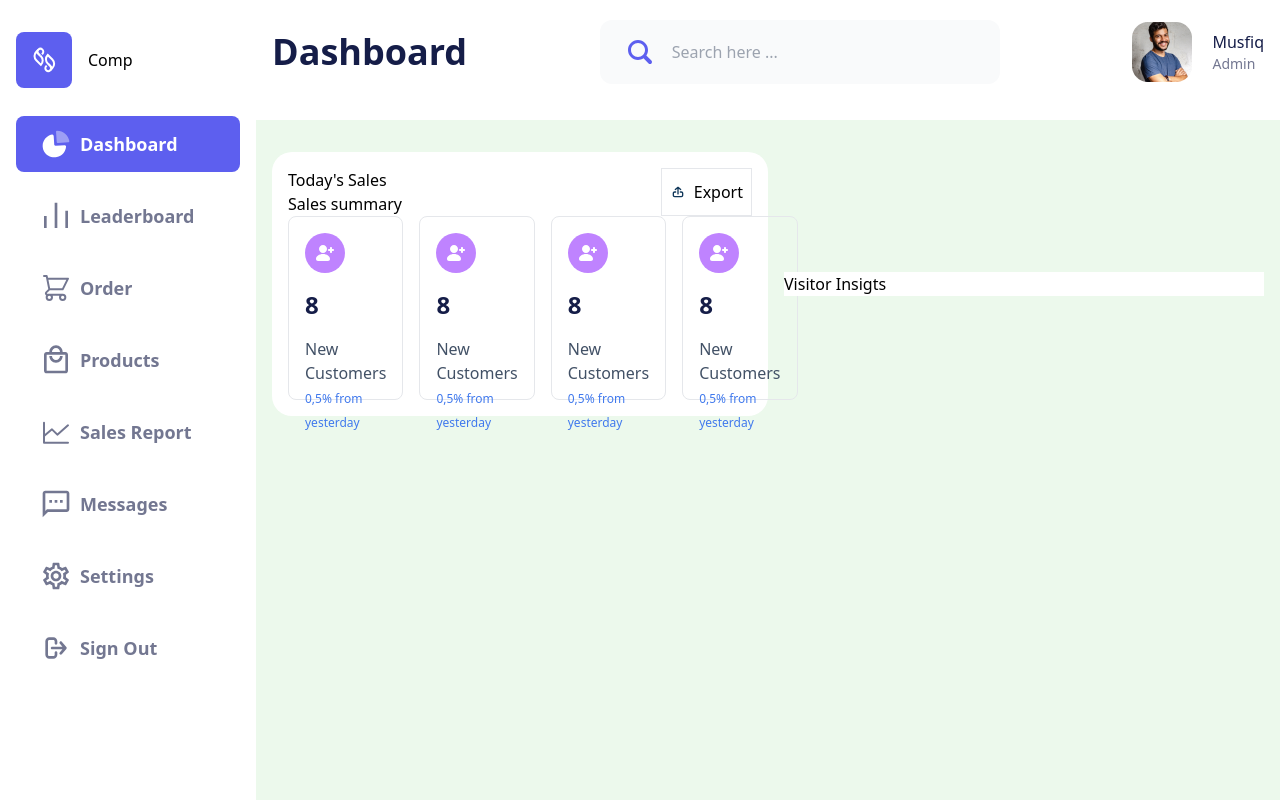
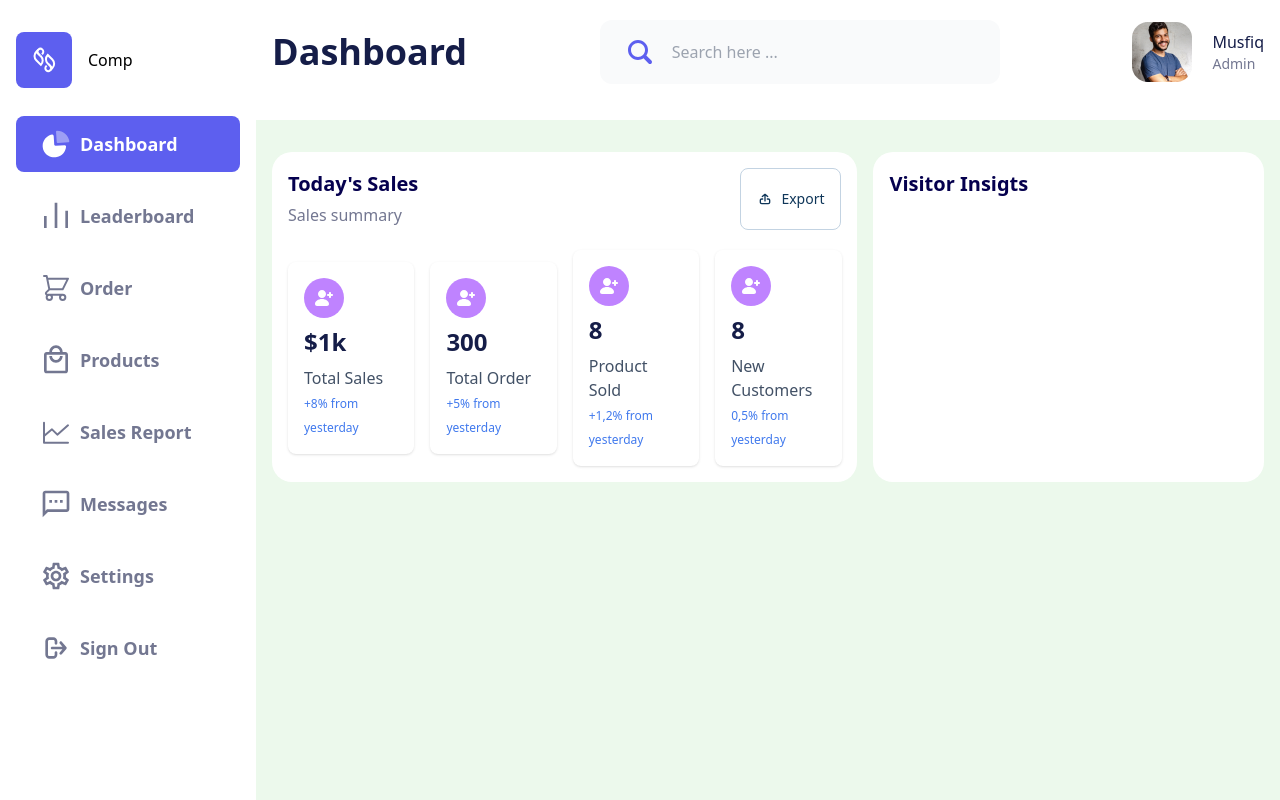
Before and after one commit to abeeebdon/dashboard, a React (Vite) app: page / in a window 1280 px wide. Built offline with nearby package versions, Linux system fonts and the light colour scheme.

Commit message:
Working on grapgh

```diff
--- a/src/features/dashboard/MainComponent.tsx
+++ b/src/features/dashboard/MainComponent.tsx
@@ -3,10 +3,12 @@ import Col from './components/Col'
 const MainComponent = () => {
   return (
     <>
-      <section className="flex items-center justify-between gap-4">
+      <section className="flex  h-fit justify-between gap-4">
         <Col />
-        <article className="w-1/2 bg-white">
-          <h2>Visitor Insigts</h2>
+        <article className="p-4 rounded-[20px] w-2/5 bg-white">
+          <h2 className="text-[20px] leading-8 font-semibold text-grey-shade">
+            Visitor Insigts
+          </h2>
         </article>
       </section>
     </>
--- a/src/features/dashboard/components/Col.tsx
+++ b/src/features/dashboard/components/Col.tsx
@@ -2,38 +2,44 @@ import SalesComponent from './SalesComponent'
 
 const Col = () => {
   return (
-    <section className="w-1/2  p-4 rounded-[20px] h-full bg-white">
+    <section className="w-3/5  p-4 rounded-[20px] h-full bg-white">
       <article className="flex justify-between">
         <div className="flex flex-col">
-          <h2>Today's Sales</h2>
-          <p>Sales summary</p>
+          <h2 className="text-[20px] leading-8 font-semibold text-grey-shade">
+            Today's Sales
+          </h2>
+          <p className="text-[16px] leading-[30px] text-grey-700 ">
+            Sales summary
+          </p>
         </div>
-        <div className="border p-2 flex items-center gap-2">
+        <div className="border border-[#C3D3E2] px-4  rounded-lg flex items-center gap-2">
           <img src="/icons/export.svg" alt="img" />
-          <span>Export</span>
+          <p className="text-[14px] leading-5 font-medium text-[#0F3659]">
+            Export
+          </p>
         </div>
       </article>
-      <article className="flex items-center gap-4 ">
+      <article className="mt-5 flex items-center gap-4 ">
         <SalesComponent
-          name="New Customers"
-          details="0,5% from yesterday"
+          name="Total Sales"
+          details="+8% from yesterday"
+          number="$1k"
+          src="customer"
+          bgColor="pink-100"
+        />
+        <SalesComponent
+          name="Total Order "
+          details="+5% from yesterday"
+          number={300}
+          src="customer"
+          bgColor="pink-50"
+        />
+        <SalesComponent
+          name="Product Sold"
+          details="+1,2% from yesterday"
           number={8}
           src="customer"
-          bgColor="purples-100"
-        />
-        <SalesComponent
-          name="New Customers"
-          details="0,5% from yesterday"
-          number={8}
-          src="customer"
-          bgColor="purples-100"
-        />
-        <SalesComponent
-          name="New Customers"
-          details="0,5% from yesterday"
-          number={8}
-          src="customer"
-          bgColor="purples-100"
+          bgColor="grey-100"
         />
         <SalesComponent
           name="New Customers"
--- a/src/features/dashboard/components/SalesComponent.tsx
+++ b/src/features/dashboard/components/SalesComponent.tsx
@@ -2,13 +2,13 @@ interface Props {
   src: string
   name: string
   details: string
-  number: number
+  number: number | string
   bgColor: string
 }
 const SalesComponent = ({ src, name, details, number, bgColor }: Props) => {
   return (
     <section
-      className={`rounded-lg w-full max-w-[180px] h-[184px] space-y-4 border p-4 bg-${bgColor}`}
+      className={`rounded-lg w-full max-w-[180px] min-h-[184px] space-y-2 shadow p-4 bg-${bgColor}`}
     >
       <img src={`/icons/${src}.svg`} alt={name} className="w-10 h-10" />
       <p className="text-grey-900 leading-8 text-[24px] font-semibold">
--- a/tailwind.config.js
+++ b/tailwind.config.js
@@ -14,9 +14,15 @@ module.exports = {
           800: '#4079ED',
           700: '#737791',
           300: '#F9FAFB',
+          100: '#DCFCE7',
+          shade: '#05004E',
         },
         purples: {
           100: '#F3E8FF',
+        },
+        pink: {
+          50: '#FFF4DE',
+          100: '#FFE2E5',
         },
       },
     },
```
